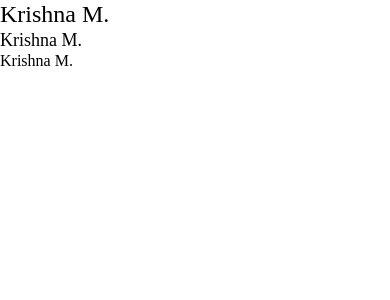
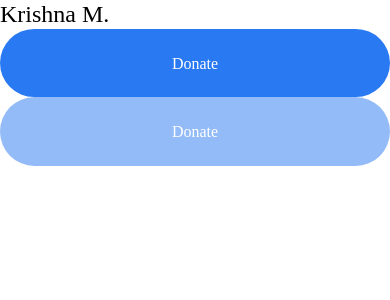
Before and after one commit to Krishnaveni-Mestree/RN-CLI-DonationApp, a React Native app: screen / in a window 390 px wide. Shown: the top 300 px of the page. Built offline with nearby package versions, Linux system fonts and the light colour scheme.

Commit message:
Created Button Component

```diff
--- /dev/null
+++ b/components/Button/Button.js
@@ -0,0 +1,28 @@
+import { Pressable,Text } from "react-native";
+import PropTypes from 'prop-types';
+import styles from "./style";
+
+const Button=(props)=>{
+    return(
+        <Pressable
+            disabled={props.isDisabled}
+            style={[styles.button, props.isDisabled && styles.disabled]}
+            onPress={()=>props.onPress()}
+        >
+            <Text style={styles.title}>{props.title}</Text>
+        </Pressable>
+    );
+};
+
+Button.default={
+    isDisabled:false,
+    onPress:()=>{},
+}
+
+Button.propTypes={
+    title:PropTypes.string.isRequired,
+    isDisabled:PropTypes.bool,
+    onPress:PropTypes.func
+};
+
+export default Button;
--- /dev/null
+++ b/components/Button/style.js
@@ -0,0 +1,24 @@
+import { StyleSheet } from "react-native";
+import { getFontFamily } from "../../assets/fonts/helper";
+import { horizontalScale, scaleFontSize, verticalScale } from "../../assets/styles/scaling";
+
+const styles=StyleSheet.create({
+    button:{
+        backgroundColor:'#2979f2',
+        height:verticalScale(55),
+        justifyContent:'center',
+        borderRadius:horizontalScale(50)
+    },
+    disabled:{
+        opacity:0.5,
+    },
+    title:{
+        fontFamily:getFontFamily('Inter','500'),
+        fontSize:scaleFontSize(16),
+        lineHeight:scaleFontSize(19),
+        color:'#ffffff',
+        textAlign:'center'
+    }
+});
+
+export default styles;
--- a/screens/Home/Home.js
+++ b/screens/Home/Home.js
@@ -4,6 +4,8 @@ import styles from "./style";
 import globalStyles from "../../assets/styles/globalStyles";
 
 import Header from "../../components/Header/Header";
+import Button from "../../components/Button/Button";
+import { isDisabled } from "react-native/types_generated/Libraries/LogBox/Data/LogBoxData";
 
 const Home=()=>{
     return(
@@ -11,8 +13,8 @@ const Home=()=>{
             <View>
                 <Text></Text>
                 <Header title={"Krishna M."} type={1}/>
-                <Header title={"Krishna M."} type={2}/>
-                <Header title={"Krishna M."} type={3}/>
+                <Button title={'Donate'} onPress={()=>{console.log('You just Pressed!')}}/>
+                <Button title={'Donate'} isDisabled={true}/>
             </View>
         </SafeAreaView>
     );
```
